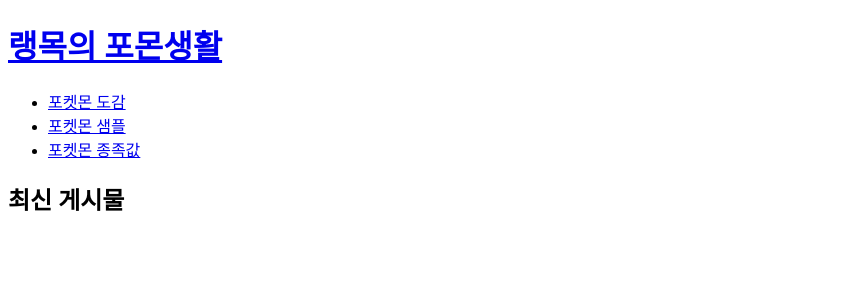
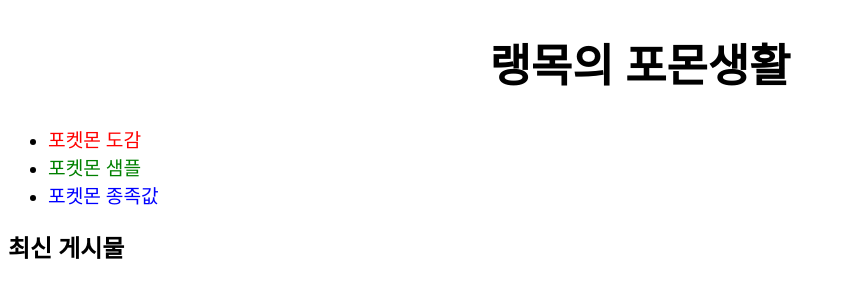
Before and after one commit to rk826/web, a plain HTML site: page index.html in a window 1280 px wide. Shown: the whole page, without its empty margins (0-846 px from the left). Drawn offline with Linux system fonts and the light colour scheme.

Commit message:
second version

```diff
--- a/index.html
+++ b/index.html
@@ -3,13 +3,26 @@
 <head>
   <title>랭목의 포몬생활</title>
   <meta charset="utf-8">
+  <style>
+    a {
+      color:black;
+      text-decoration: none;
+    }
+    h1 {
+      font-size: 45px;
+      text-align: center;
+    }
+    li {
+      font-size: larger;
+    }
+  </style>
 </head>
 <body>
   <h1><a href="index.html">랭목의 포몬생활</a></h1>
   <ul>
-    <li><a href="1.html">포켓몬 도감</a></li>
-    <li><a href="2.html">포켓몬 샘플</a></li>
-    <li><a href="3.html">포켓몬 종족값</a></li>
+    <li><a href="1.html" style="color:red">포켓몬 도감</a></li>
+    <li><a href="2.html" style="color:green">포켓몬 샘플</a></li>
+    <li><a href="3.html" style="color:blue">포켓몬 종족값</a></li>
   </ul>
   <h2>최신 게시물</h2>
 </body>
```
Also changed, not shown: 1.html (+18 -0 lines), 2.html (+18 -0 lines), 3.html (+18 -0 lines).
